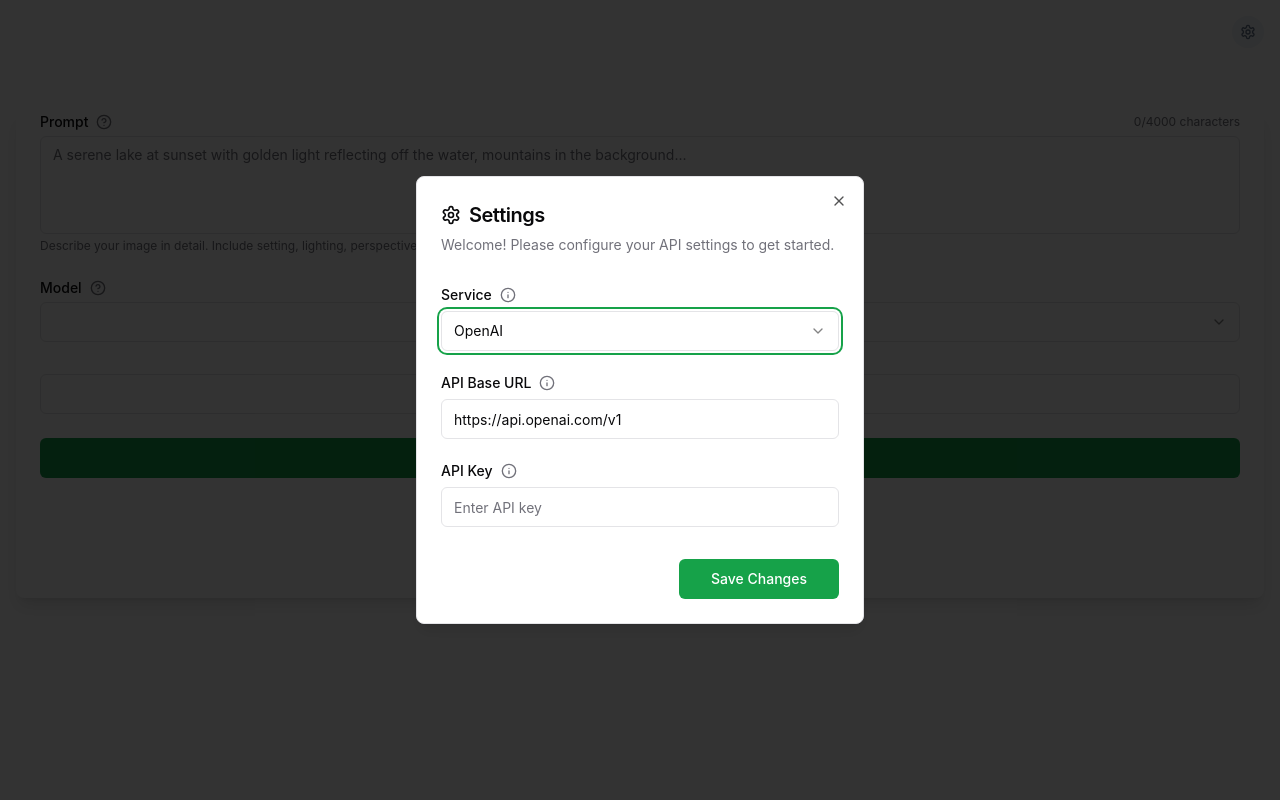
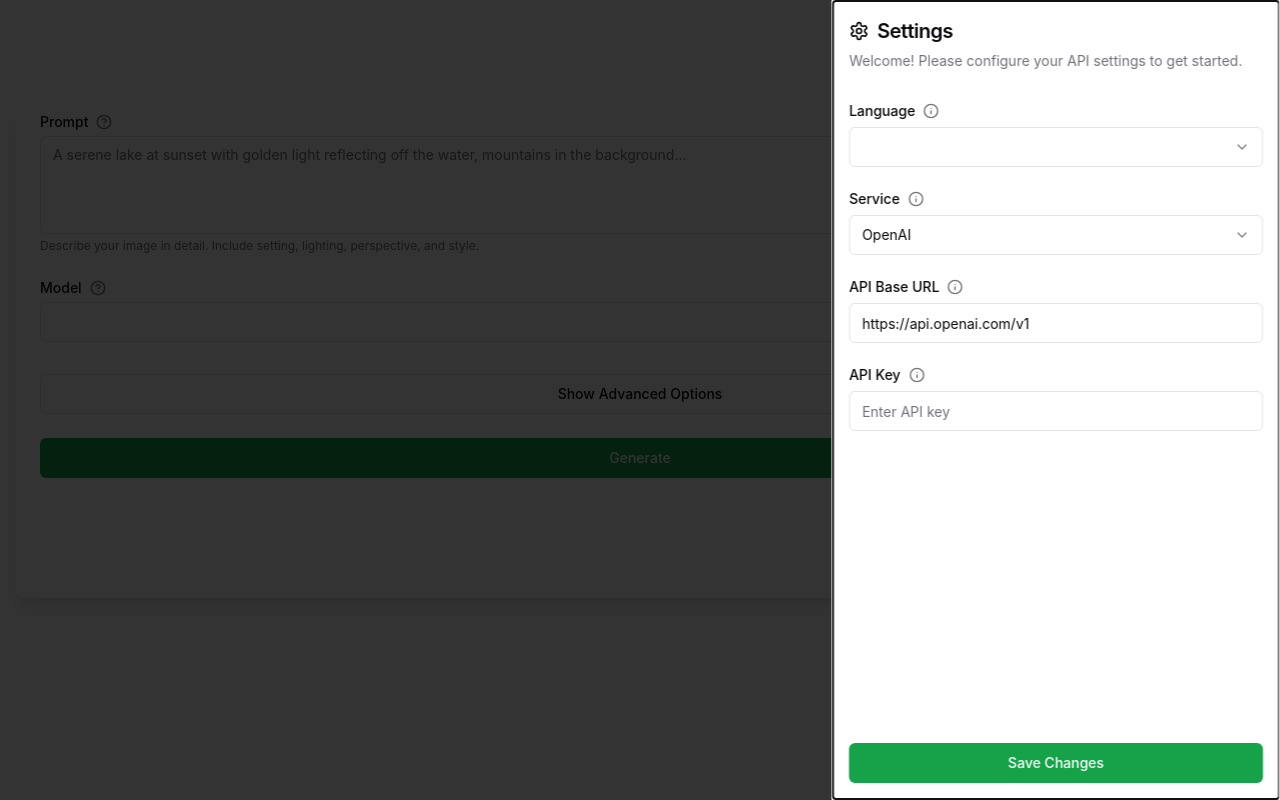
Before and after one commit to samhvw8/ai-generator-web-client, a React (Vite) app: page / in a window 1280 px wide. Built offline with nearby package versions, Linux system fonts and the light colour scheme.

Commit message:
feat: improve UI with drawer and accessibility
- Replace Dialog with Drawer component for settings
- Add vaul dependency for drawer animations
- Enhance TaskStatus component with better accessibility
- Update components to use translations
- Improve loading states and form components

```diff
--- a/src/App.tsx
+++ b/src/App.tsx
@@ -1,6 +1,7 @@
 import { useAtom } from 'jotai';
 import { ImageGenerator } from './components/ImageGenerator';
 import { SettingsModal } from './components/Settings/SettingsModal';
+import { LanguageSwitcher } from './components/LanguageSwitcher';
 import { selectedServiceAtom, reloadTriggerAtom, baseUrlAtom, apiKeyAtom, forceSettingsOpenAtom } from './atoms/imageGenerator';
 import { useEffect } from 'react';
 
@@ -20,7 +21,8 @@ function App() {
   return (
     <div className="min-h-screen bg-background min-w-full">
       <div className="container mx-auto px-4 py-4">
-        <div className="flex justify-end mb-4">
+        <div className="flex justify-end mb-4 gap-2">
+          <LanguageSwitcher />
           <SettingsModal />
         </div>
       </div>
--- a/src/components/ImageGenerator/ImageGeneratorForm/AdvancedOptions.tsx
+++ b/src/components/ImageGenerator/ImageGeneratorForm/AdvancedOptions.tsx
@@ -1,4 +1,5 @@
 import { HelpCircle } from 'lucide-react';
+import { useTranslation } from 'react-i18next';
 import { Select, SelectContent, SelectItem, SelectTrigger, SelectValue } from '../../ui/select';
 import { Tooltip, TooltipContent, TooltipTrigger } from '../../ui/tooltip';
 import { ImageGenerationOptions } from '../../../types/image';
@@ -10,17 +11,21 @@ interface AdvancedOptionsProps {
 }
 
 export function AdvancedOptions({ formData, isDallE3, updateFormData }: AdvancedOptionsProps) {
+  const { t } = useTranslation();
+
   return (
     <div className="space-y-4 animate-in fade-in-50">
       <div>
         <div className="flex items-center gap-2 mb-1">
-          <label className="block text-sm font-medium">Size</label>
+          <label className="block text-sm font-medium">
+            {t('imageGenerator.form.advancedOptions.size')}
+          </label>
           <Tooltip>
             <TooltipTrigger asChild>
               <HelpCircle className="h-4 w-4 text-muted-foreground hover:text-foreground transition-colors" />
             </TooltipTrigger>
             <TooltipContent>
-              <p>Choose image dimensions - affects composition and detail level</p>
+              <p>{t('imageGenerator.form.advancedOptions.sizeTooltip')}</p>
             </TooltipContent>
           </Tooltip>
         </div>
@@ -29,12 +34,12 @@ export function AdvancedOptions({ formData, isDallE3, updateFormData }: Advanced
           defaultValue={formData.size}
         >
           <SelectTrigger>
-            <SelectValue placeholder="Select size" />
+            <SelectValue placeholder={t('common.select.size')} />
           </SelectTrigger>
           <SelectContent>
-            <SelectItem value="1024x1024">Square (1024x1024)</SelectItem>
-            <SelectItem value="1024x1792">Portrait (1024x1792)</SelectItem>
-            <SelectItem value="1792x1024">Landscape (1792x1024)</SelectItem>
+            <SelectItem value="1024x1024">{t('imageGenerator.form.advancedOptions.sizeOptions.square')} (1024x1024)</SelectItem>
+            <SelectItem value="1024x1792">{t('imageGenerator.form.advancedOptions.sizeOptions.portrait')} (1024x1792)</SelectItem>
+            <SelectItem value="1792x1024">{t('imageGenerator.form.advancedOptions.sizeOptions.landscape')} (1792x1024)</SelectItem>
           </SelectContent>
         </Select>
       </div>
@@ -43,13 +48,15 @@ export function AdvancedOptions({ formData, isDallE3, updateFormData }: Advanced
         <>
           <div>
             <div className="flex items-center gap-2 mb-1">
-              <label className="block text-sm font-medium">Quality</label>
+              <label className="block text-sm font-medium">
+                {t('imageGenerator.form.advancedOptions.quality')}
+              </label>
               <Tooltip>
                 <TooltipTrigger asChild>
                   <HelpCircle className="h-4 w-4 text-muted-foreground hover:text-foreground transition-colors" />
                 </TooltipTrigger>
                 <TooltipContent>
-                  <p>HD offers more detail but costs more credits</p>
+                  <p>{t('imageGenerator.form.advancedOptions.qualityTooltip')}</p>
                 </TooltipContent>
               </Tooltip>
             </div>
@@ -58,24 +65,26 @@ export function AdvancedOptions({ formData, isDallE3, updateFormData }: Advanced
               defaultValue={formData.quality}
             >
               <SelectTrigger>
-                <SelectValue placeholder="Select quality" />
+                <SelectValue placeholder={t('common.select.quality')} />
               </SelectTrigger>
               <SelectContent>
-                <SelectItem value="standard">Standard</SelectItem>
-                <SelectItem value="hd">HD</SelectItem>
+                <SelectItem value="standard">{t('imageGenerator.form.advancedOptions.qualityOptions.standard')}</SelectItem>
+                <SelectItem value="hd">{t('imageGenerator.form.advancedOptions.qualityOptions.hd')}</SelectItem>
               </SelectContent>
             </Select>
           </div>
 
           <div>
             <div className="flex items-center gap-2 mb-1">
-              <label className="block text-sm font-medium">Style</label>
+              <label className="block text-sm font-medium">
+                {t('imageGenerator.form.advancedOptions.style')}
+              </label>
               <Tooltip>
                 <TooltipTrigger asChild>
                   <HelpCircle className="h-4 w-4 text-muted-foreground hover:text-foreground transition-colors" />
                 </TooltipTrigger>
                 <TooltipContent>
-                  <p>Vivid creates more dramatic images, Natural is more photorealistic</p>
+                  <p>{t('imageGenerator.form.advancedOptions.styleTooltip')}</p>
                 </TooltipContent>
               </Tooltip>
             </div>
@@ -84,11 +93,11 @@ export function AdvancedOptions({ formData, isDallE3, updateFormData }: Advanced
               defaultValue={formData.style}
             >
               <SelectTrigger>
-                <SelectValue placeholder="Select style" />
+                <SelectValue placeholder={t('common.select.style')} />
               </SelectTrigger>
               <SelectContent>
-                <SelectItem value="vivid">Vivid</SelectItem>
-                <SelectItem value="natural">Natural</SelectItem>
+                <SelectItem value="vivid">{t('imageGenerator.form.advancedOptions.styleOptions.vivid')}</SelectItem>
+                <SelectItem value="natural">{t('imageGenerator.form.advancedOptions.styleOptions.natural')}</SelectItem>
               </SelectContent>
             </Select>
           </div>
--- a/src/components/ImageGenerator/ImagePreview/LoadingState.tsx
+++ b/src/components/ImageGenerator/ImagePreview/LoadingState.tsx
@@ -1,11 +1,14 @@
 import { Loader2 } from 'lucide-react';
+import { useTranslation } from 'react-i18next';
 
 export function LoadingState() {
+  const { t } = useTranslation();
+
   return (
     <div
       className="rounded-lg overflow-hidden shadow-xl bg-gray-50 dark:bg-gray-900/50"
       role="status"
-      aria-label="Loading images"
+      aria-label={t('imageGenerator.preview.loading')}
     >
       <div className="flex flex-col items-center justify-center h-[640px]">
         <Loader2
@@ -13,7 +16,7 @@ export function LoadingState() {
           aria-hidden="true"
         />
         <p className="text-sm text-gray-500 dark:text-gray-400">
-          Generating your images...
+          {t('imageGenerator.preview.loading')}
         </p>
       </div>
     </div>
--- a/src/components/ImageGenerator/TaskStatus.tsx
+++ b/src/components/ImageGenerator/TaskStatus.tsx
@@ -1,46 +1,75 @@
+import { memo } from 'react';
 import { useAtom } from 'jotai';
+import { useTranslation } from 'react-i18next';
 import { taskStatusAtom } from '../../atoms/imageGenerator';
 import { Badge } from '../ui/badge';
+import type { MidjourneyTaskResponse } from '../../types/image';
 
-const statusConfig = {
-  PENDING: { color: 'bg-yellow-500', text: 'Pending' },
-  RUNNING: { color: 'bg-blue-500', text: 'Running' },
-  SUCCESS: { color: 'bg-green-500', text: 'Success' },
-  FAILED: { color: 'bg-red-500', text: 'Failed' },
+type TaskStatusProps = {
+  className?: string;
 };
 
-export function TaskStatus() {
+const getStatusConfig = (t: (key: string) => string) => ({
+  PENDING: { color: 'bg-yellow-500', text: t('imageGenerator.status.pending') },
+  RUNNING: { color: 'bg-blue-500', text: t('imageGenerator.status.running') },
+  SUCCESS: { color: 'bg-green-500', text: t('imageGenerator.status.success') },
+  FAILED: { color: 'bg-red-500', text: t('imageGenerator.status.failed') },
+});
+
+export const TaskStatus = memo(function TaskStatus({ className = '' }: TaskStatusProps) {
   const [taskStatus] = useAtom(taskStatusAtom);
+  const { t } = useTranslation();
+  const statusConfig = getStatusConfig(t);
 
   if (!taskStatus.taskId) {
     return null;
   }
 
+  const estimatedSeconds = taskStatus.estimatedWaitTime
+    ? Math.ceil(taskStatus.estimatedWaitTime / 1000)
+    : null;
+
   return (
-    <div className="space-y-2 text-sm">
+    <div className={`space-y-2 text-sm ${className}`}>
       <div className="flex items-center justify-between">
         <div className="flex items-center gap-2">
           <Badge variant="outline" className={`${statusConfig[taskStatus.status].color} text-white`}>
             {statusConfig[taskStatus.status].text}
           </Badge>
-          <span className="text-muted-foreground">Task ID: {taskStatus.taskId}</span>
+          <span className="text-muted-foreground">
+            {t('imageGenerator.status.taskId')} {taskStatus.taskId}
+          </span>
         </div>
-        {taskStatus.estimatedWaitTime && (
+        {estimatedSeconds && (
           <span className="text-muted-foreground">
-            Est. wait: {Math.ceil(taskStatus.estimatedWaitTime / 1000)}s
+            {t('imageGenerator.status.estimatedWait')} {estimatedSeconds}s
           </span>
         )}
       </div>
 
       {taskStatus.progress && (
-        <p className="text-muted-foreground">{taskStatus.progress}</p>
+        <output
+          htmlFor={taskStatus.taskId}
+          aria-live="polite"
+          className="flex items-center gap-2"
+        >
+          <div className="h-4 w-4 animate-spin rounded-full border-2 border-muted-foreground border-t-transparent" />
+          <p className="text-muted-foreground">
+            {taskStatus.progress}
+          </p>
+        </output>
       )}
 
       {taskStatus.status === 'FAILED' && taskStatus.failReason && (
-        <div className="text-destructive font-medium">
+        <div
+          role="alert"
+          className="text-destructive font-medium"
+        >
           Error: {taskStatus.failReason}
         </div>
       )}
     </div>
   );
-}
+});
+
+TaskStatus.displayName = 'TaskStatus';
--- a/src/components/Settings/SettingsForm.tsx
+++ b/src/components/Settings/SettingsForm.tsx
@@ -5,6 +5,8 @@ import { Input } from '../ui/input';
 import { Info } from 'lucide-react';
 import { Select, SelectContent, SelectItem, SelectTrigger, SelectValue } from '../ui/select';
 import { Tooltip, TooltipContent, TooltipProvider, TooltipTrigger } from '../ui/tooltip';
+import { useTranslation } from 'react-i18next';
+import { useLanguage } from '../../hooks/useLanguage';
 
 interface SettingsFormProps {
   selectedService: ServiceType;
@@ -30,9 +32,41 @@ export function SettingsForm({
   validation,
   getDefaultBaseUrl
 }: SettingsFormProps) {
+  const { t } = useTranslation();
+  const { languages, currentLanguage, changeLanguage } = useLanguage();
+
   return (
     <div className="grid gap-6 py-4">
       <TooltipProvider>
+        <div className="grid gap-2">
+          <div className="flex items-center gap-2">
+            <Label className="required">{t('settings.language')}</Label>
+            <Tooltip>
+              <TooltipTrigger asChild>
+                <Info className="h-4 w-4 text-muted-foreground cursor-help" />
+              </TooltipTrigger>
+              <TooltipContent>
+                <p>Select your preferred language</p>
+              </TooltipContent>
+            </Tooltip>
+          </div>
+          <Select
+            value={currentLanguage}
+            onValueChange={changeLanguage}
+          >
+            <SelectTrigger>
+              <SelectValue placeholder="Select language" />
+            </SelectTrigger>
+            <SelectContent>
+              {languages.map((lang) => (
+                <SelectItem key={lang.code} value={lang.code}>
+                  {lang.name}
+                </SelectItem>
+              ))}
+            </SelectContent>
+          </Select>
+        </div>
+
         <div className="grid gap-2">
           <div className="flex items-center gap-2">
             <Label className="required">Service</Label>
--- a/src/components/Settings/SettingsModal.tsx
+++ b/src/components/Settings/SettingsModal.tsx
@@ -4,20 +4,22 @@ import { forceSettingsOpenAtom, apiKeyAtom } from '../../atoms/imageGenerator';
 import { useSettingsForm } from '../../hooks/useSettingsForm';
 import { Settings, AlertCircle } from "lucide-react";
 import {
-  Dialog,
-  DialogContent,
-  DialogHeader,
-  DialogTitle,
-  DialogTrigger,
-  DialogClose,
-  DialogDescription,
-  DialogFooter,
-} from "../ui/dialog";
+  Drawer,
+  DrawerContent,
+  DrawerHeader,
+  DrawerTitle,
+  DrawerTrigger,
+  DrawerClose,
+  DrawerDescription,
+  DrawerFooter,
+} from "../ui/drawer";
 import { Button } from "../ui/button";
 import { Alert, AlertDescription } from "../ui/alert";
 import { SettingsForm } from "./SettingsForm";
+import { useTranslation } from "react-i18next";
 
 export function SettingsModal() {
+  const { t } = useTranslation();
   const [open, setOpen] = useState(false);
   const [forceOpen, setForceOpen] = useAtom(forceSettingsOpenAtom);
   const {
@@ -49,29 +51,29 @@ export function SettingsModal() {
   };
 
   return (
-    <Dialog open={open} onOpenChange={setOpen}>
-      <DialogTrigger asChild>
+    <Drawer open={open} onOpenChange={setOpen} direction="right">
+      <DrawerTrigger asChild>
         <Button
           variant="ghost"
           size="icon"
           className="bg-slate-100 hover:bg-slate-200 dark:hover:bg-slate-800 rounded-full w-8 h-8 text-slate-500 hover:text-slate-700 dark:text-slate-400"
         >
           <Settings className="h-[18px] w-[18px]" />
-          <span className="sr-only">Open settings</span>
+          <span className="sr-only">{t('settings.title')}</span>
         </Button>
-      </DialogTrigger>
-      <DialogContent className="sm:max-w-md">
-        <DialogHeader className="relative">
-          <DialogTitle className="text-xl flex items-center gap-2">
+      </DrawerTrigger>
+      <DrawerContent side="right">
+        <DrawerHeader className="relative">
+          <DrawerTitle className="text-xl flex items-center gap-2">
             <Settings className="h-5 w-5" />
-            Settings
-          </DialogTitle>
+            {t('settings.title')}
+          </DrawerTitle>
           {forceOpen && (
-            <DialogDescription>
-              Welcome! Please configure your API settings to get started.
-            </DialogDescription>
+            <DrawerDescription>
+              {t('settings.welcome')}
+            </DrawerDescription>
           )}
-        </DialogHeader>
+        </DrawerHeader>
 
         {error && (
           <Alert variant="destructive" className="my-2">
@@ -80,6 +82,7 @@ export function SettingsModal() {
           </Alert>
         )}
 
+        <div className="px-4">
           <SettingsForm
             selectedService={selectedService}
             setSelectedService={setSelectedService}
@@ -90,24 +93,25 @@ export function SettingsModal() {
             validation={validation}
             getDefaultBaseUrl={getDefaultBaseUrl}
           />
+        </div>
 
-        <DialogFooter className="gap-2 sm:gap-0">
+        <DrawerFooter className="gap-2 sm:gap-0">
           {!forceOpen && (
-            <DialogClose asChild>
+            <DrawerClose asChild>
               <Button variant="outline">
-                Cancel
+                {t('common.cancel')}
               </Button>
-            </DialogClose>
+            </DrawerClose>
           )}
           <Button
             onClick={onSave}
             className="px-8"
             disabled={isLoading}
           >
-            {isLoading ? "Saving..." : "Save Changes"}
+            {isLoading ? t('common.saving') : t('common.save')}
           </Button>
-        </DialogFooter>
-      </DialogContent>
-    </Dialog>
+        </DrawerFooter>
+      </DrawerContent>
+    </Drawer>
   );
 }
--- /dev/null
+++ b/src/components/ui/drawer.tsx
@@ -0,0 +1,129 @@
+import * as React from "react"
+import { Drawer as DrawerPrimitive } from "vaul"
+
+import { cn } from "@/lib/utils"
+
+const Drawer = ({
+  shouldScaleBackground = true,
+  direction = "right",
+  ...props
+}: React.ComponentProps<typeof DrawerPrimitive.Root> & {
+  direction?: "left" | "right" | "top" | "bottom"
+}) => (
+  <DrawerPrimitive.Root
+    shouldScaleBackground={shouldScaleBackground}
+    direction={direction}
+    {...props}
+  />
+)
+Drawer.displayName = "Drawer"
+
+const DrawerTrigger = DrawerPrimitive.Trigger
+
+const DrawerPortal = DrawerPrimitive.Portal
+
+const DrawerClose = DrawerPrimitive.Close
+
+const DrawerOverlay = React.forwardRef<
+  React.ElementRef<typeof DrawerPrimitive.Overlay>,
+  React.ComponentPropsWithoutRef<typeof DrawerPrimitive.Overlay>
+>(({ className, ...props }, ref) => (
+  <DrawerPrimitive.Overlay
+    ref={ref}
+    className={cn("fixed inset-0 z-50 bg-black/80", className)}
+    {...props}
+  />
+))
+DrawerOverlay.displayName = DrawerPrimitive.Overlay.displayName
+
+interface DrawerContentProps extends React.ComponentPropsWithoutRef<typeof DrawerPrimitive.Content> {
+  side?: "left" | "right" | "top" | "bottom"
+}
+
+const DrawerContent = React.forwardRef<
+  React.ElementRef<typeof DrawerPrimitive.Content>,
+  DrawerContentProps
+>(({ className, children, side = "bottom", ...props }, ref) => (
+  <DrawerPortal>
+    <DrawerOverlay />
+    <DrawerPrimitive.Content
+      ref={ref}
+      className={cn(
+        cn(
+          "fixed z-50 flex flex-col border bg-background transition-all duration-300",
+          side === "top" && "inset-x-0 top-0 border-b data-[state=closed]:-translate-y-full data-[state=open]:translate-y-0",
+          side === "bottom" && "inset-x-0 bottom-0 border-t data-[state=closed]:translate-y-full data-[state=open]:translate-y-0",
+          side === "left" && "inset-y-0 left-0 h-full w-3/4 max-w-md border-r data-[state=closed]:-translate-x-full data-[state=open]:translate-x-0",
+          side === "right" && "inset-y-0 right-0 h-full w-3/4 max-w-md border-l data-[state=closed]:translate-x-full data-[state=open]:translate-x-0"
+        ),
+        className
+      )}
+      {...props}
+    >
+      {children}
+    </DrawerPrimitive.Content>
+  </DrawerPortal>
+))
+DrawerContent.displayName = "DrawerContent"
+
+const DrawerHeader = ({
+  className,
+  ...props
+}: React.HTMLAttributes<HTMLDivElement>) => (
+  <div
+    className={cn("grid gap-1.5 p-4 text-center sm:text-left", className)}
+    {...props}
+  />
+)
+DrawerHeader.displayName = "DrawerHeader"
+
+const DrawerFooter = ({
+  className,
+  ...props
+}: React.HTMLAttributes<HTMLDivElement>) => (
+  <div
+    className={cn("mt-auto flex flex-col gap-2 p-4", className)}
+    {...props}
+  />
+)
+DrawerFooter.displayName = "DrawerFooter"
+
+const DrawerTitle = React.forwardRef<
+  React.ElementRef<typeof DrawerPrimitive.Title>,
+  React.ComponentPropsWithoutRef<typeof DrawerPrimitive.Title>
+>(({ className, ...props }, ref) => (
+  <DrawerPrimitive.Title
+    ref={ref}
+    className={cn(
+      "text-lg font-semibold leading-none tracking-tight",
+      className
+    )}
+    {...props}
+  />
+))
+DrawerTitle.displayName = DrawerPrimitive.Title.displayName
+
+const DrawerDescription = React.forwardRef<
+  React.ElementRef<typeof DrawerPrimitive.Description>,
+  React.ComponentPropsWithoutRef<typeof DrawerPrimitive.Description>
+>(({ className, ...props }, ref) => (
+  <DrawerPrimitive.Description
+    ref={ref}
+    className={cn("text-sm text-muted-foreground", className)}
+    {...props}
+  />
+))
+DrawerDescription.displayName = DrawerPrimitive.Description.displayName
+
+export {
+  Drawer,
+  DrawerPortal,
+  DrawerOverlay,
+  DrawerTrigger,
+  DrawerClose,
+  DrawerContent,
+  DrawerHeader,
+  DrawerFooter,
+  DrawerTitle,
+  DrawerDescription,
+}
```
Lines whose indentation alone changed are shown as unchanged.
